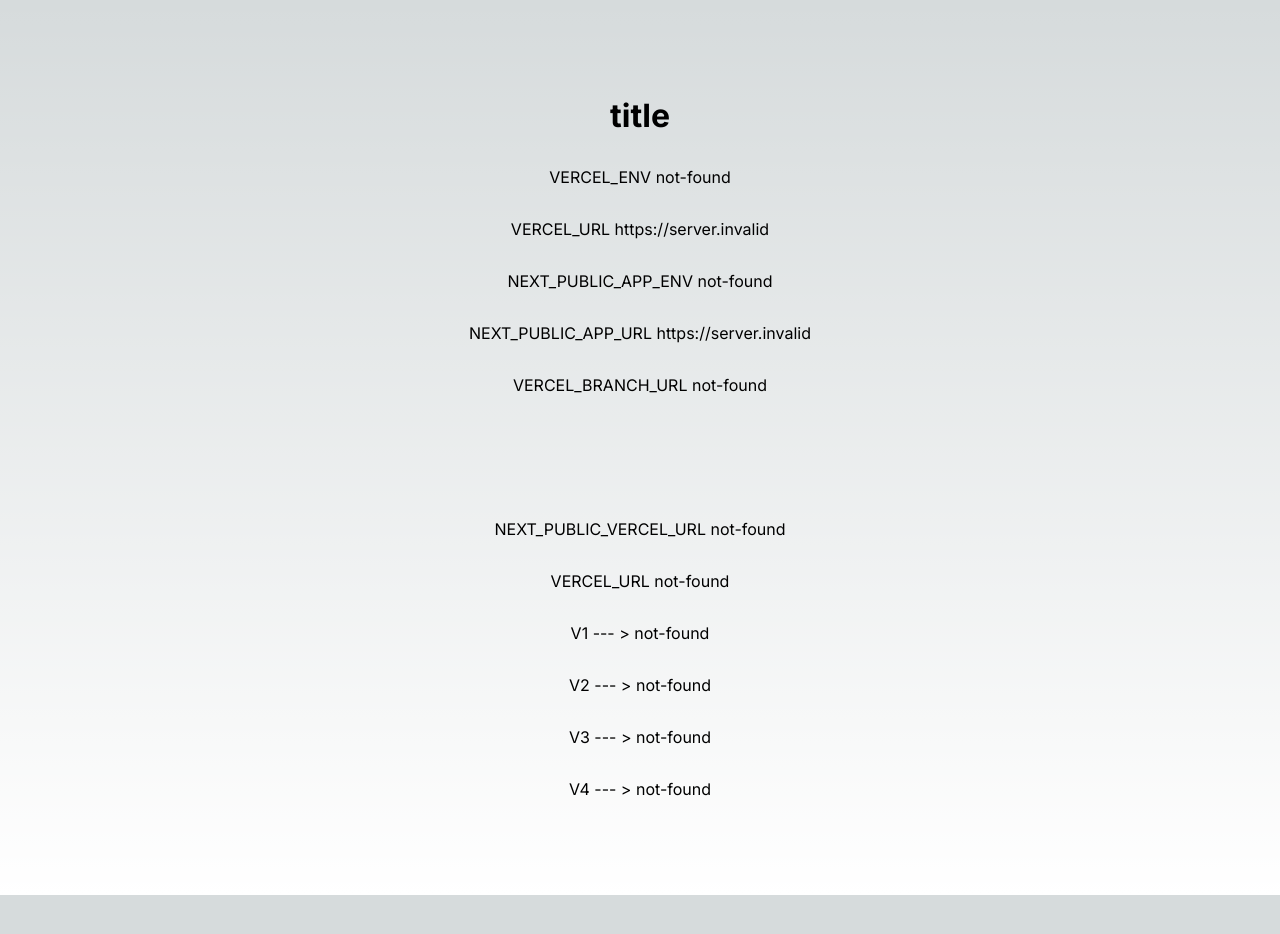
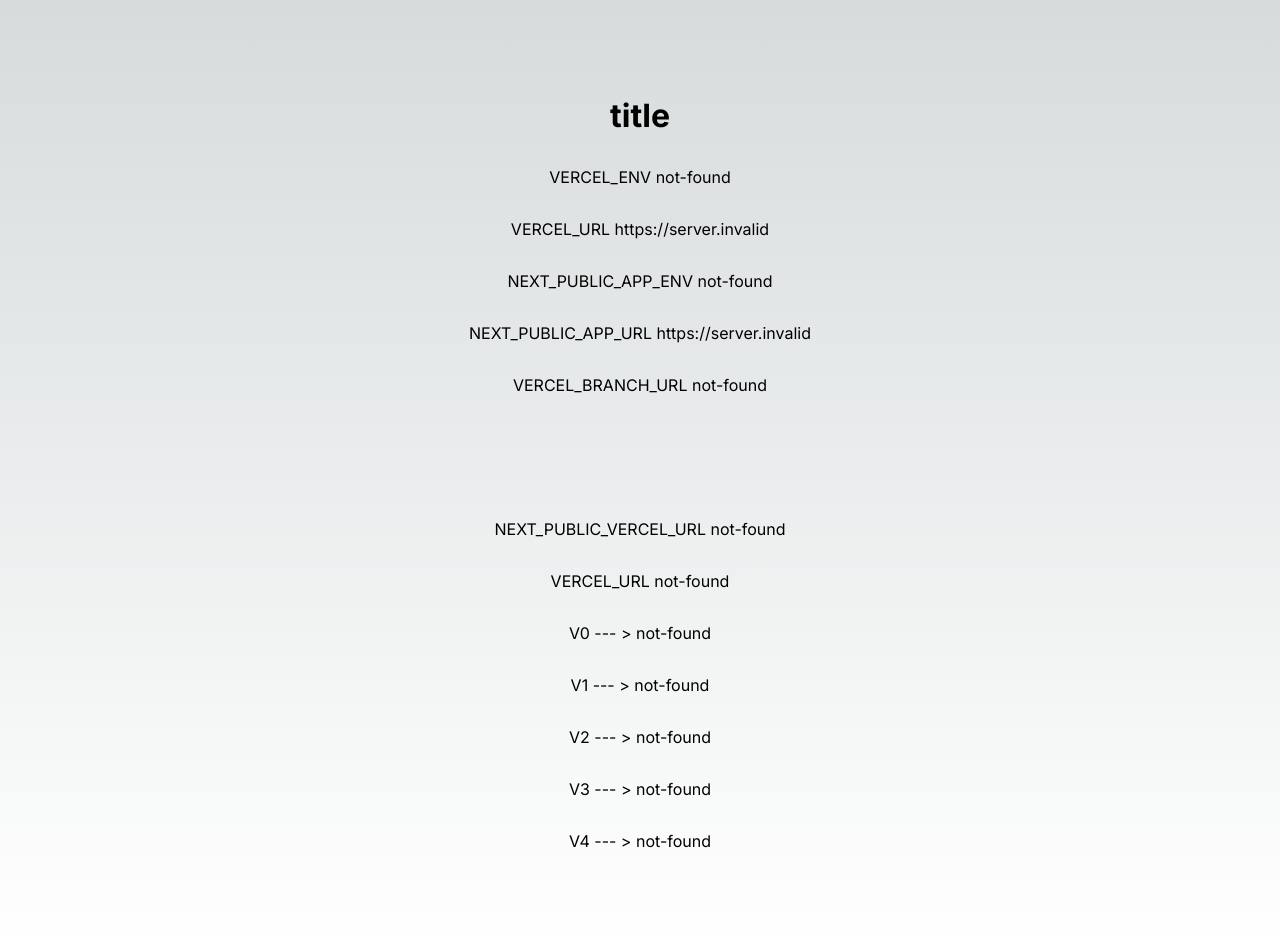
Before and after one commit to aditya-torinit/v2, a Next.js app: page / in a window 1280 px wide. Shown: the top 934 px of the page. Before the commit the page ends 895 px from the top, so only its background shows below. Built offline with nearby package versions, Linux system fonts and the light colour scheme; no server answers.

Commit message:
Update page.tsx

```diff
--- a/app/page.tsx
+++ b/app/page.tsx
@@ -46,6 +46,9 @@ export default function Home() {
 
 
         <span>
+          V0 {"  --- > "} {process?.env?.NEXT_PUBLIC_V0 || "not-found"}
+        </span>
+        <span>
           V1 {"  --- > "} {process?.env?.V1 || "not-found"}
         </span>
         <span>
```
